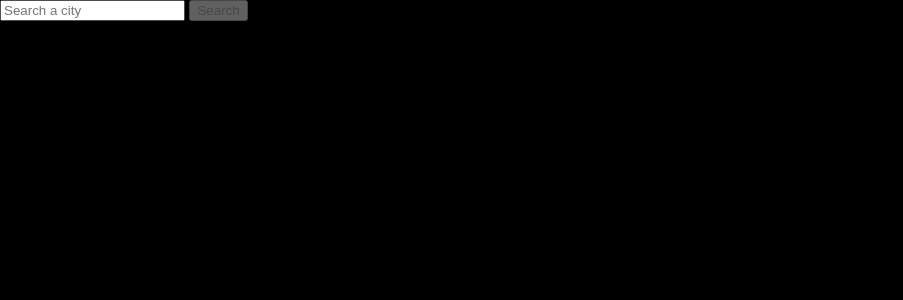
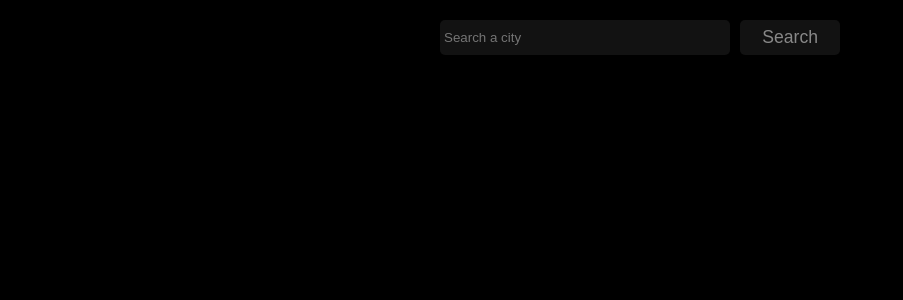
Before and after one commit to TheAdar/city-informator, a SvelteKit app: page / in a window 1280 px wide. Shown: the top 300 px of the page, without its empty margins (0-903 px from the left). Built offline with nearby package versions, Linux system fonts and the light colour scheme.

Commit message:
improve styling

```diff
--- a/src/global.css
+++ b/src/global.css
@@ -1,10 +1,17 @@
 * {
     margin: 0;
     box-sizing: border-box;
+}
+
+html {
+    width: 100%;
+    height: 100%;
 }
 
 body {
     background-color: #000;
     color: #fff;
     font-family: sans-serif;
+    width: 100%;
+    height: 100%;
 }
--- a/src/routes/+page.svelte
+++ b/src/routes/+page.svelte
@@ -18,10 +18,12 @@
 	}
 </script>
 
-<form on:submit={(e) => onSubmit(e)}>
-	<input bind:value={query} type="text" placeholder="Search a city" />
-	<button disabled={!query} type="submit">Search</button>
-</form>
+<div class="search-form-container">
+	<form class="search-form" on:submit={(e) => onSubmit(e)}>
+		<input class="search-input" bind:value={query} type="text" placeholder="Search a city" />
+		<button class="search-button" disabled={!query} type="submit">Search</button>
+	</form>
+</div>
 
 {#if data.cities}
 	{#if data.cities.length > 0}
@@ -37,3 +39,55 @@
 		<span>No city found</span>
 	{/if}
 {/if}
+
+<style scoped>
+	.search-form-container {
+		display: flex;
+		justify-content: center;
+		align-items: center;
+		padding: 20px;
+	}
+
+	.search-form {
+		display: flex;
+		width: 400px;
+		max-width: 400px;
+	}
+
+	.search-input {
+		width: 100%;
+		border: 2px solid transparent;
+		outline: 0;
+		border-radius: 5px;
+		height: 35px;
+		background: #4444;
+		color: #999;
+		transition: border 150ms ease;
+	}
+
+	.search-input:focus {
+		border: 2px solid #555;
+	}
+
+	.search-button {
+		cursor: pointer;
+		margin-left: 10px;
+		border: 2px solid transparent;
+		outline: 0;
+		border-radius: 5px;
+		background: #4444;
+		color: #888;
+		font-weight: 500;
+		font-size: 1.1rem;
+		transition: border 150ms ease;
+		padding: 5px 20px;
+	}
+
+	.search-button:disabled {
+		cursor: not-allowed;
+	}
+
+	.search-button:focus {
+		border: 2px solid #555;
+	}
+</style>
```
